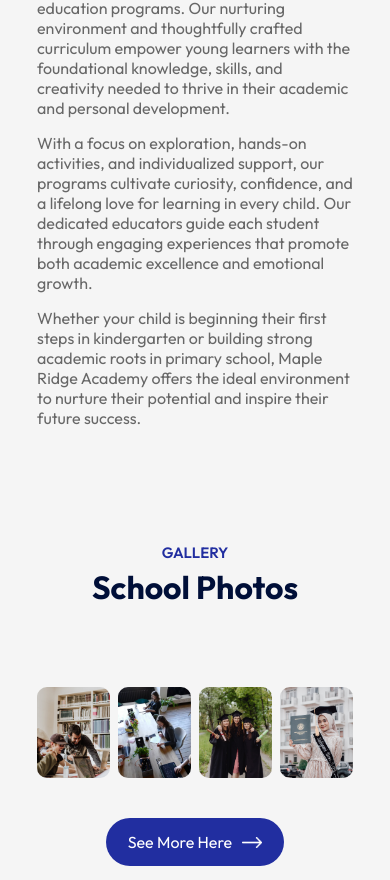
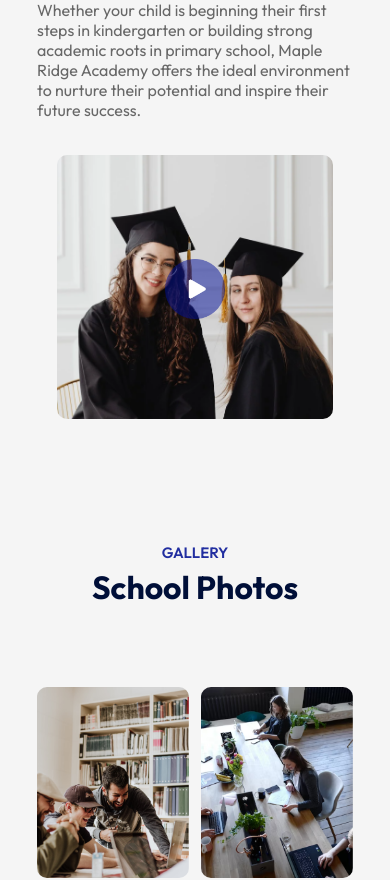
Before and after one commit to vinnietito/Edusity, a React (Vite) app: page / in a window 390 px wide. Shown: the part 2608-3488 px from the top of the page. Built offline with nearby package versions, Linux system fonts and the light colour scheme.

Commit message:
Made the Campus page screen responsive

```diff
--- a/src/Components/About/About.css
+++ b/src/Components/About/About.css
@@ -48,6 +48,7 @@
     .about-left{
         flex-basis: 100%;
         margin: 20px;
+        order: 2;
     }
     .about-right{
         flex-basis: 100%;
--- a/src/Components/Campus/Campus.css
+++ b/src/Components/Campus/Campus.css
@@ -13,3 +13,14 @@
     width: 23%;
     border-radius: 10px;
 }
+
+/* --------Media Query------ */
+@media (max-width: 800px){
+    .gallery{
+        flex-wrap: wrap;
+    }
+    .gallery img{
+        width: 48%;
+        margin-bottom: 25px;
+    }
+}
```
